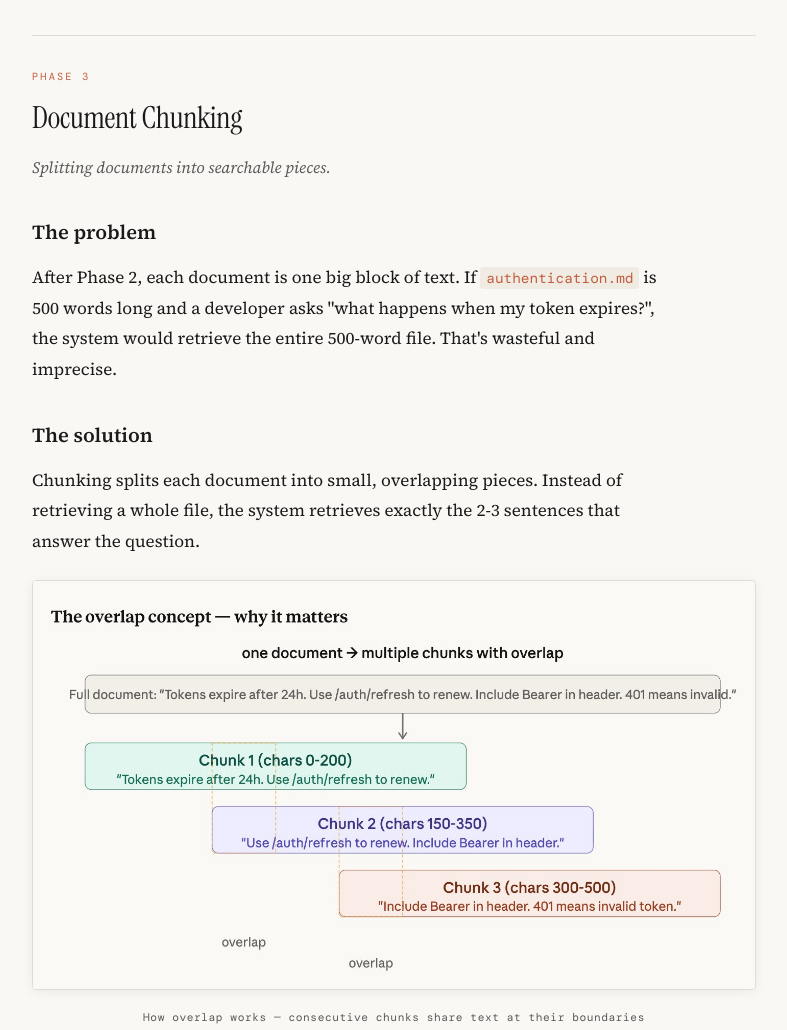
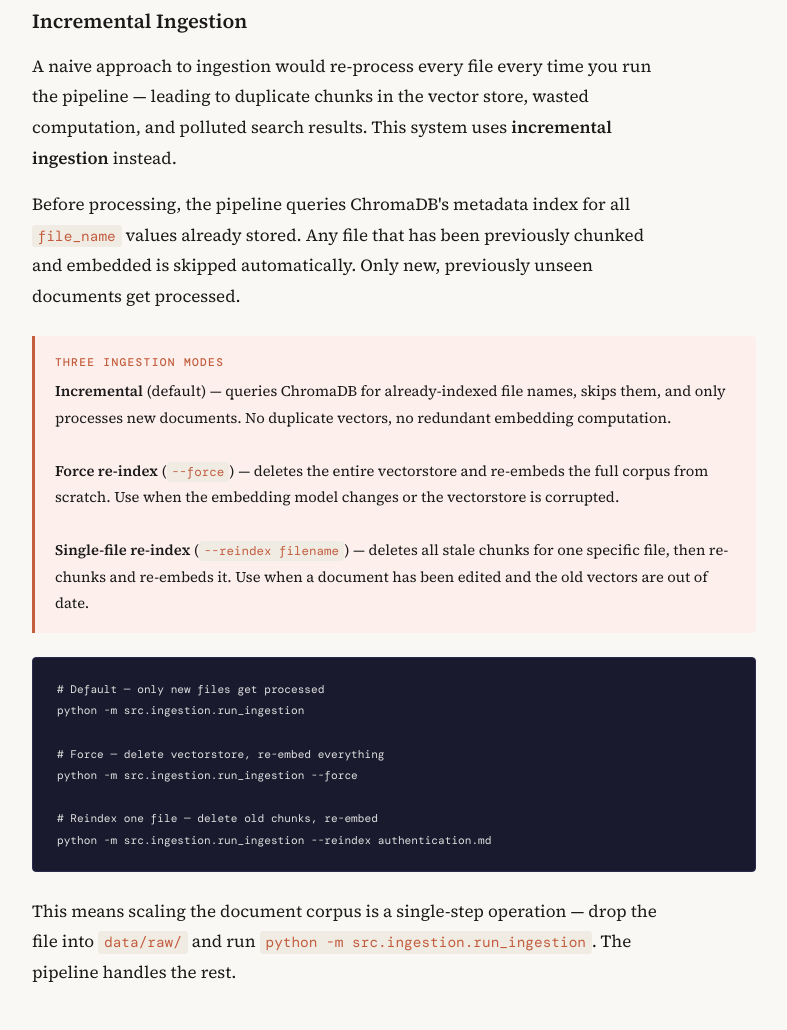
Before and after one commit to sumreen7/developer-knowledge-rag, a plain HTML site: page docs/index.html in a window 1280 px wide. Shown: the part 6668-7698 px from the top of the page, without its empty margins (296-1083 px from the left). Drawn offline with nearby package versions, Linux system fonts and the light colour scheme; a web font is replaced by a local one.

Commit message:
docs: add incremental ingestion to README and HTML guide
- README: replaced manual vectorstore deletion with incremental ingestion
- README: ingestion modes table (incremental, force, reindex)
- README: example showing skip behavior for already-indexed files
- README: updated project structure comments for embedder and run_ingestion
- README: updated Phase 2 description to mention incremental indexing
- HTML guide: added incremental ingestion section to Phase 2
- HTML guide: three ingestion modes explained with code examples

```diff
--- a/docs/index.html
+++ b/docs/index.html
@@ -262,6 +262,48 @@
     <tr><td><code>.txt</code></td><td>TextLoader</td><td>Plain text files</td></tr>
     <tr><td><code>.pdf</code></td><td>PyPDFLoader</td><td>PDF documents (one Document per page)</td></tr>
   </table>
+
+  <h3>Incremental Ingestion</h3>
+  <p>
+    A naive approach to ingestion would re-process every file every time you run the
+    pipeline — leading to duplicate chunks in the vector store, wasted computation,
+    and polluted search results. This system uses <strong>incremental ingestion</strong>
+    instead.
+  </p>
+  <p>
+    Before processing, the pipeline queries ChromaDB's metadata index for all
+    <code>file_name</code> values already stored. Any file that has been previously
+    chunked and embedded is skipped automatically. Only new, previously unseen
+    documents get processed.
+  </p>
+
+  <div class="callout-accent callout">
+    <div class="callout-title">Three Ingestion Modes</div>
+    <strong>Incremental</strong> (default) — queries ChromaDB for already-indexed file
+    names, skips them, and only processes new documents. No duplicate vectors, no
+    redundant embedding computation.<br><br>
+    <strong>Force re-index</strong> (<code>--force</code>) — deletes the entire
+    vectorstore and re-embeds the full corpus from scratch. Use when the embedding
+    model changes or the vectorstore is corrupted.<br><br>
+    <strong>Single-file re-index</strong> (<code>--reindex filename</code>) — deletes
+    all stale chunks for one specific file, then re-chunks and re-embeds it. Use when
+    a document has been edited and the old vectors are out of date.
+  </div>
+
+  <pre><code># Default — only new files get processed
+python -m src.ingestion.run_ingestion
+
+# Force — delete vectorstore, re-embed everything
+python -m src.ingestion.run_ingestion --force
+
+# Reindex one file — delete old chunks, re-embed
+python -m src.ingestion.run_ingestion --reindex authentication.md</code></pre>
+
+  <p>
+    This means scaling the document corpus is a single-step operation — drop the file
+    into <code>data/raw/</code> and run <code>python -m src.ingestion.run_ingestion</code>.
+    The pipeline handles the rest.
+  </p>
 </section>
 
 <!-- ═══ PHASE 3 ═══ -->
```
Also changed, not shown: 1 other file.
